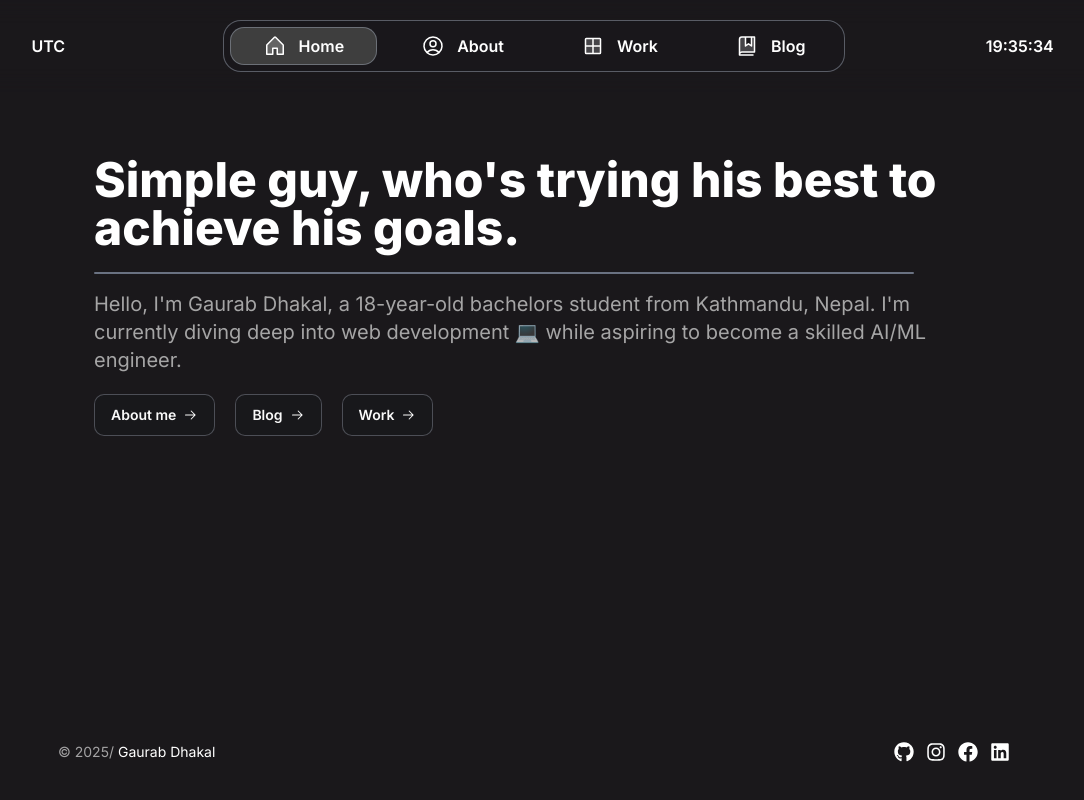
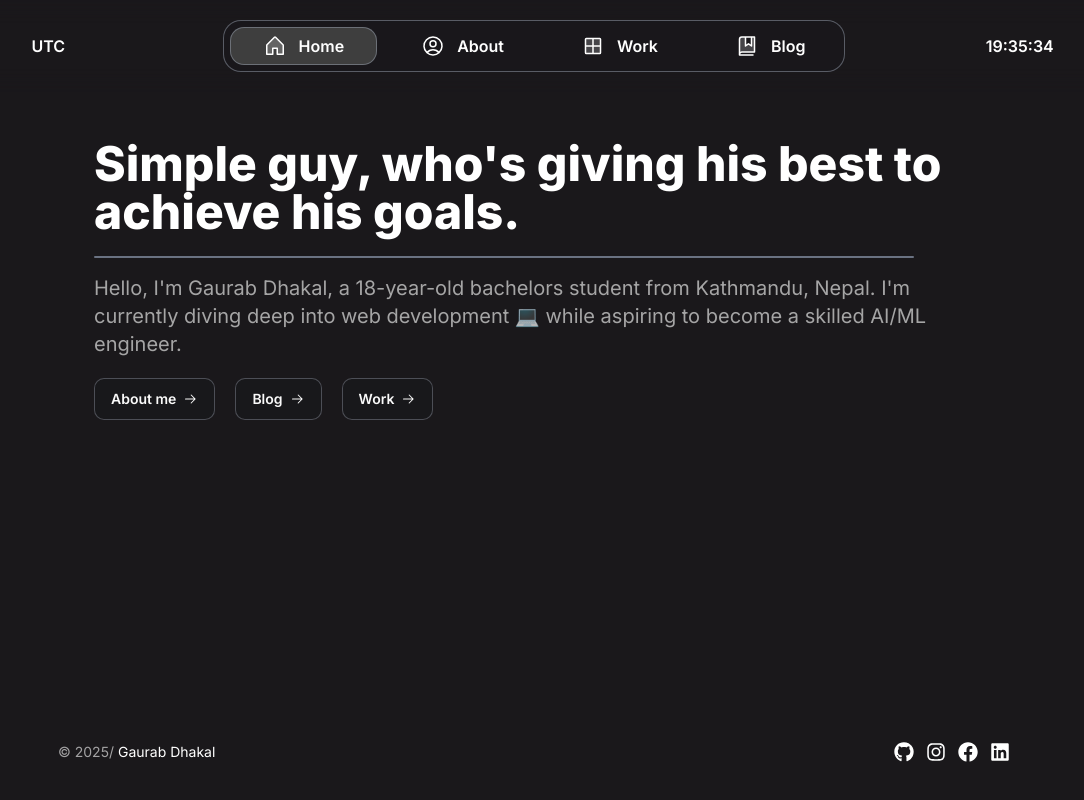
Before and after one commit to GaurabDhakal/portfolio, a Next.js app: page / in a window 1280 px wide. Shown: the whole page, without its empty margins (106-1190 px from the left). Built offline with nearby package versions, Linux system fonts and the light colour scheme.

Commit message:
fix: adjust margin in Home component and improve wording in bio constants

```diff
--- a/app/page.tsx
+++ b/app/page.tsx
@@ -4,7 +4,7 @@ import { useDynamicTitle } from "@/hooks/useDynamicTitle";
 export default function Home() {
   useDynamicTitle();
   return (
-    <div className="text-white flex flex-col items-center justify-center mt-22 md:mt-30">
+    <div className="text-white flex flex-col items-center justify-center mt-22 md:mt-26">
       <div className="p-5">
         <Intro />
       </div>
--- a/constants/bio.ts
+++ b/constants/bio.ts
@@ -15,7 +15,7 @@ export const FULL_NAME = `${FIRST_NAME} ${LAST_NAME}`;
 
 export const PLACE_LIVING = "Kathmandu, Nepal";
 export const HERO_MAIN =
-    "Simple guy, who's trying his best to achieve his goals.";
+    "Simple guy, who's giving his best to achieve his goals.";
 
 export const BASIC_EXPANDED_INTRO_TEXT = `Hello, I'm ${FULL_NAME}, a ${AGE}-year-old bachelors student from ${PLACE_LIVING}. I'm currently diving deep into web development 💻 while aspiring to become a skilled AI/ML engineer.`;
 
```
